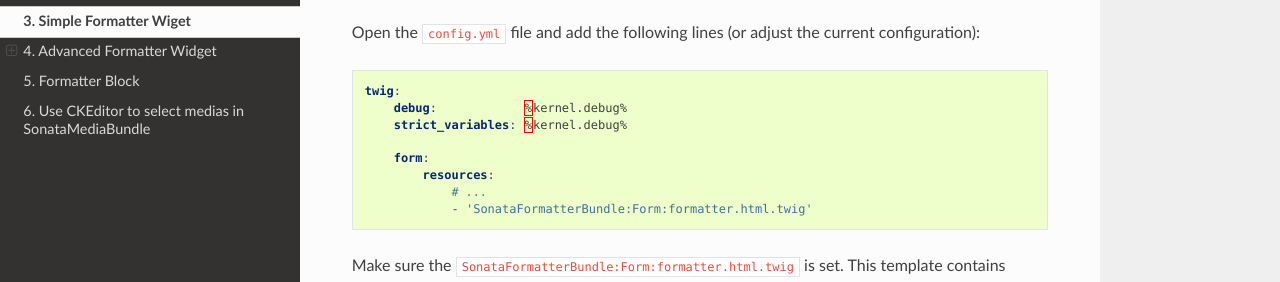
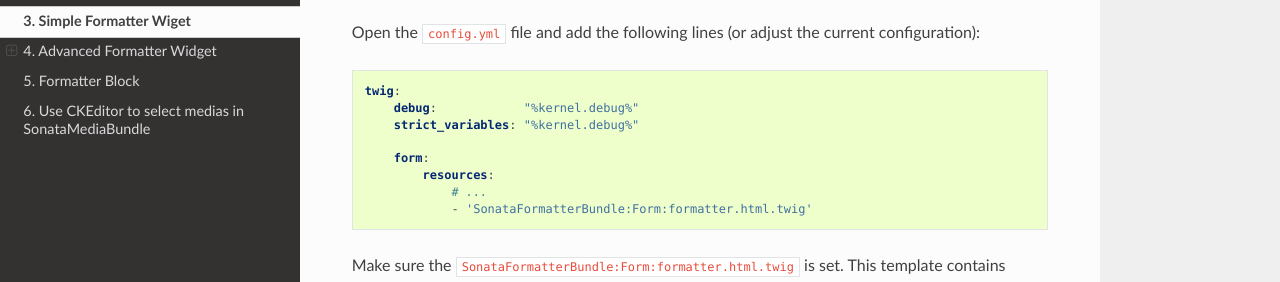
Before and after one commit to sonata-project/SonataFormatterBundle, a Sphinx documentation site: the page built from Resources/doc/reference/formatter_widget.rst, in a window 1280 px wide and 900 px high, scrolled down 2952 px. Shown: the part 159-441 px from the top of the window. Built offline with Sphinx 7.4.7 and the Read the Docs theme 2.0.0, drawn with Linux system fonts in a browser that asks for light colours; pages that are not in the unit, such as notebooks, are missing from menus.

Commit message:
quote meta characters

```diff
--- a/Resources/doc/reference/formatter_widget.rst
+++ b/Resources/doc/reference/formatter_widget.rst
@@ -124,8 +124,8 @@
 .. code-block:: yaml
 
     twig:
-        debug:            %kernel.debug%
-        strict_variables: %kernel.debug%
+        debug:            "%kernel.debug%"
+        strict_variables: "%kernel.debug%"
 
         form:
             resources:
```
